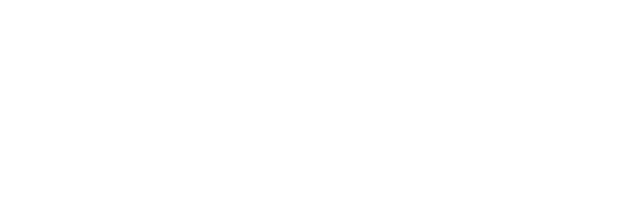
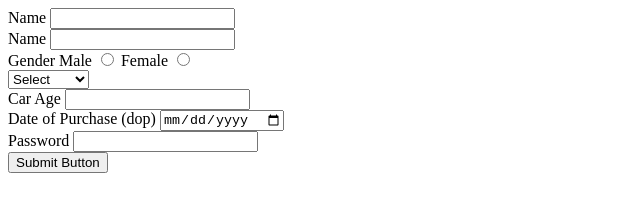
Before and after one commit to acciojob/car-insurance-form-Dhruwvaviya999, a website: page main.html in a window 1280 px wide. Shown: the whole page, without its empty margins (0-640 px from the left). Drawn offline with Linux system fonts and the light colour scheme.

Commit message:
created a submission

```diff
--- a/main.html
+++ b/main.html
@@ -8,6 +8,29 @@
 
 <body>
 	<!-- the entire body must be written by student -->
+	<form>
+		<label for="name">Name <input type="text" id="name" required /></label><br/>
+
+		<label for="email">Name <input type="email" id="email" required /></label><br/>
+
+		<label>Gender</label>
+		Male <input type="radio" name="gender" required value="male"/> Female <input type="radio" name="gender" required value="female"/> <br/>
+
+		<select id="cars">
+			<option>Select</option>
+			<option>BMW</option>
+			<option>Audi</option>
+			<option>Mercedez</option>
+		</select> <br/>
+
+		<label>Car Age <input type="number" id="carage" required /></label> <br/>
+
+		<label>Date of Purchase (dop) <input type="date" i="dop" required /></label>  <br/>
+
+		<label for="password">Password <input type="password" id="password" required/></label> <br/>
+
+		<button type="submit">Submit Button</button>
+	</form>
     <script type="text/javascript" src="./script.js">
 </script>
 
```
